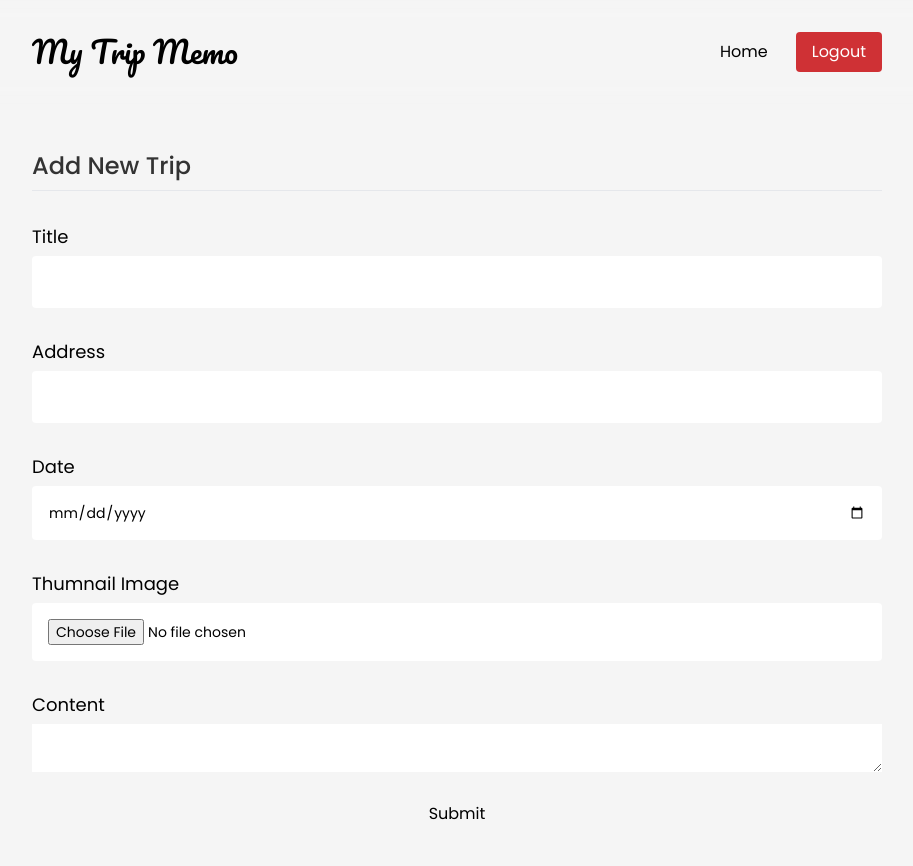
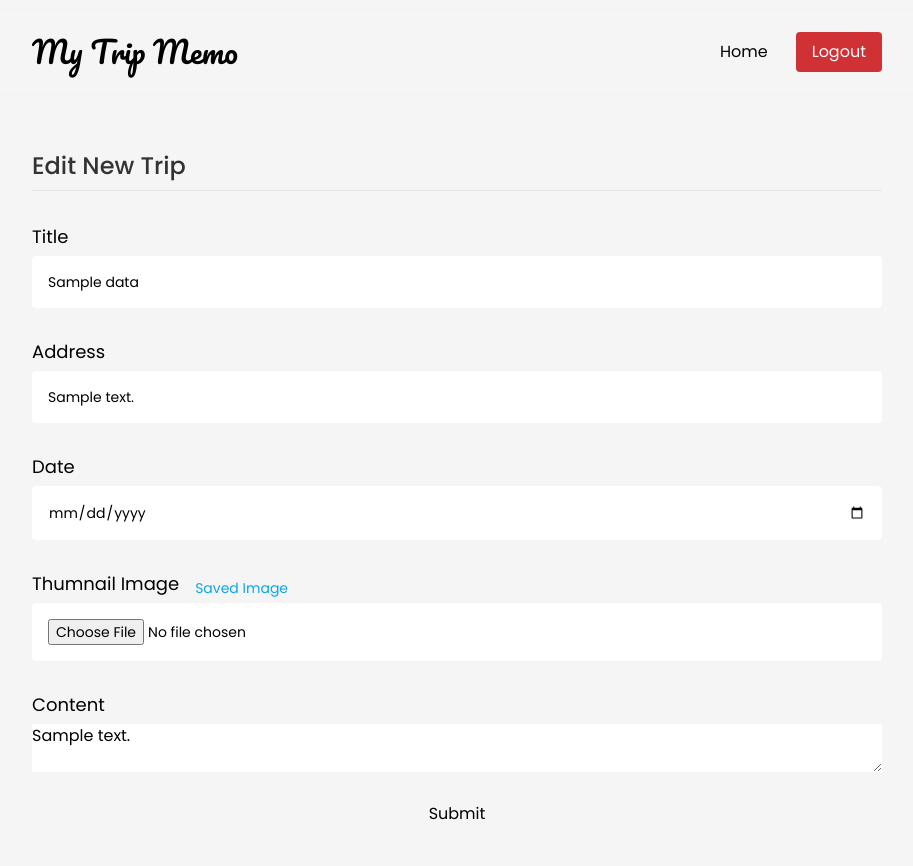
Before and after one commit to calvindany/my-trip-memo, a CodeIgniter 4 app: the page made by app/Views/admins/datamanagement.php in a window 1280 px wide. Shown: the whole page, without its empty margins (183-1096 px from the left). Run offline with PHP 8.4 and a stand-in for CodeIgniter, Linux system fonts and the light colour scheme; the template is opened without the code that fills it: most values are stand-ins (such as "Sample title", 1, 10 or a date in 2020); data that the repository does not hold is empty; some libraries are stand-ins or nearby versions.

Commit message:
added: get data and display to form for edit data

```diff
--- a/app/Config/Routes.php
+++ b/app/Config/Routes.php
@@ -17,6 +17,7 @@ $routes->group('admin', static function($routes) {
     $routes->group('', ['filter' => 'authfilter:authenticated'], static function($routes) {
         $routes->get('create', 'AdminsController::getCreate', ['as' => 'admin.create.get']);
         $routes->post('create', 'AdminsController::postCreate', ['as' => 'admin.create.post']);
+        $routes->get('update/(:num)', 'AdminsController::getUpdate/$1', ['as' => 'admin.update.get']);
         $routes->post('logout', 'AdminsController::postLogout', ['as' => 'admin.logout.post']);
     });
 });
--- a/app/Views/admins/datamanagement.php
+++ b/app/Views/admins/datamanagement.php
@@ -30,34 +30,37 @@
       >
         <div class="w-full text-left mb-8">
           <h1 class="font-poppins font-medium text-2xl text-darkgrey mb-2">
-            Add New Trip
+            <?php if(isset($data)) { ?>Edit New Trip<?php } else { ?>Add New Trip<?php } ?>
           </h1>
           <hr class="text-black" />
         </div>
         <form action="/admin/create" enctype="multipart/form-data" method="post" class="w-full flex flex-col gap-5">
           <div class="form-control">
             <label for="title" class="text-lg">Title</label>
-            <input type="text" name="title" class="p-4 text-sm rounded" value="<?= session('input.title') ?? '' ?>"/>
+            <input type="text" name="title" class="p-4 text-sm rounded" value="<?= $data['title'] ?? (session('input.title') ?? '') ?>"/>
             <?php if(isset(session('errors')['title'])) { ?>
               <p class="text-sm font-poppins text-redblood"><?= session('errors')['title'] ?></p>
             <?php } ?>
           </div>
           <div class="form-control">
             <label for="title" class="text-lg">Address</label>
-            <input type="text" name="address" class="p-4 text-sm rounded" value="<?= session('input.address') ?? '' ?>" />
+            <input type="text" name="address" class="p-4 text-sm rounded" value="<?=  $data['address'] ?? (session('input.address') ?? '') ?>" />
             <?php if(isset(session('errors')['address'])) { ?>
               <p class="text-sm font-poppins text-redblood"><?= session('errors')['address'] ?></p>
             <?php } ?>
           </div>
           <div class="form-control">
             <label for="title" class="text-lg">Date</label>
-            <input type="date" name="date" class="p-4 text-sm rounded" value="<?= session('input.date') ?? '' ?>" />
+            <input type="date" name="date" class="p-4 text-sm rounded" value="<?= $data['created_at'] ?? (session('input.date') ?? '') ?>" />
             <?php if(isset(session('errors')['date'])) { ?>
               <p class="text-sm font-poppins text-redblood"><?= session('errors')['date'] ?></p>
             <?php } ?>
           </div>
           <div class="form-control">
-            <label for="thumbnail" class="text-lg">Thumnail Image</label>
+            <div class="flex gap-x-4 items-end">
+              <label for="thumbnail" class="text-lg">Thumnail Image</label>
+              <?php if(isset($data['thumbnail'])) { ?><a class="text-sm text-sky-500 hover:underline hover:decoration-1" target="_blank" href="<?= base_url($data['thumbnail']) ?>">Saved Image</a><?php } ?>
+            </div>
             <input
               type="file"
               accept="image/*"
@@ -67,7 +70,7 @@
           </div>
           <div class="form-control">
             <label for="summernote" class="text-lg">Content</label>
-            <textarea id="summernote" name="description"><?= session('input.description') ?? '' ?></textarea>
+            <textarea id="summernote" name="description"><?= $data['description'] ?? (session('input.description') ?? '') ?></textarea>
             <?php if(isset(session('errors')['description'])) { ?>
               <p class="text-sm font-poppins text-redblood"><?= session('errors')['description'] ?></p>
             <?php } ?>
```
Also changed, not shown: app/Controllers/AdminsController.php (+21 -2 lines).
